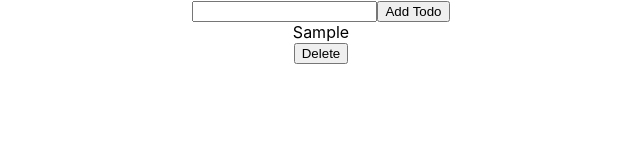
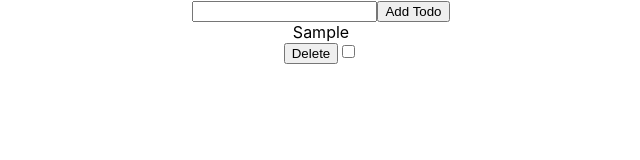
Before and after one commit to blerst/app_cudy, a React (Create React App) app: page / in a window 1280 px wide. Both pictures are taken after typing "Sample" into the empty fields and a click on the button "Add Todo". Shown: the top 160 px of the page, without its empty margins (319-959 px from the left). Built offline with nearby package versions, Linux system fonts and the light colour scheme.

Commit message:
Created working checkbox for completion

```diff
--- a/src/App.js
+++ b/src/App.js
@@ -10,6 +10,7 @@ function App() {
   //This const exists as the temp variable for todos that are added before saved in a file.
   const [todo, setTodo] = React.useState("")
 
+  //This function is for adding todos (hence handleSubmit as it handles the user input)
   function handleSubmit(e) {
     //This prevents the webpage from reloading whenever the "Add Todo" button is pushed
     e.preventDefault()
@@ -27,6 +28,24 @@ function App() {
     setTodo("")
   }
 
+  //The purpose of this function is to toggle variable of whether the todo is completed or not
+  function toggleComplete(id) {
+    const updateTodo = [...todos].map((todo) => {
+      //If the checkbox is changed, change the value to the opposite of what it is (in the variable)
+
+      if (todo.id === id) {
+        todo.completed = !todo.completed
+      }
+      //While this will return all the todos in the array, it will only modify one
+      return todo
+    })
+
+    setTodos(updateTodo)
+
+  }
+
+
+  //The purpose of this function is to delete todos
   function deleteTodo(id) {
     //The todo id is passed into this function so the delete button knows which todo to remove
 
@@ -54,11 +73,16 @@ function App() {
       {todos.map((todo) => <div key={todo.id}>
         <div>{todo.text}</div>
         <button onClick={() => deleteTodo(todo.id)}>Delete</button>
+        <input
+          type="checkbox"
+          onChange ={() => toggleComplete(todo.id)}
+          checked={todo.completed} />
       </div>)}
     </div>
     //The todos.map allows for elements (like buttons) to be added. For example the remove todo feature
     //The key inside the map div allows us to ensure that each identifier once on screen is unique.
     //The onClick handle in the deleteButton allows for a function to execute on click.
+    //Checked is a bool value which will change the variable of a todo based on the checked status
 
 
   );
```
